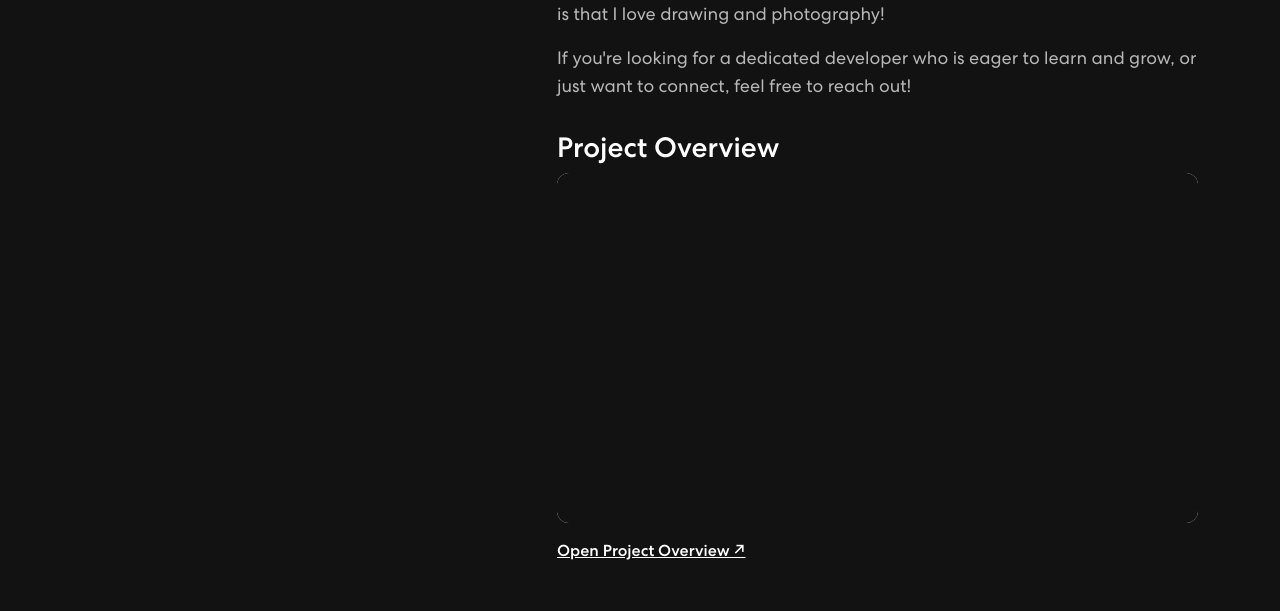
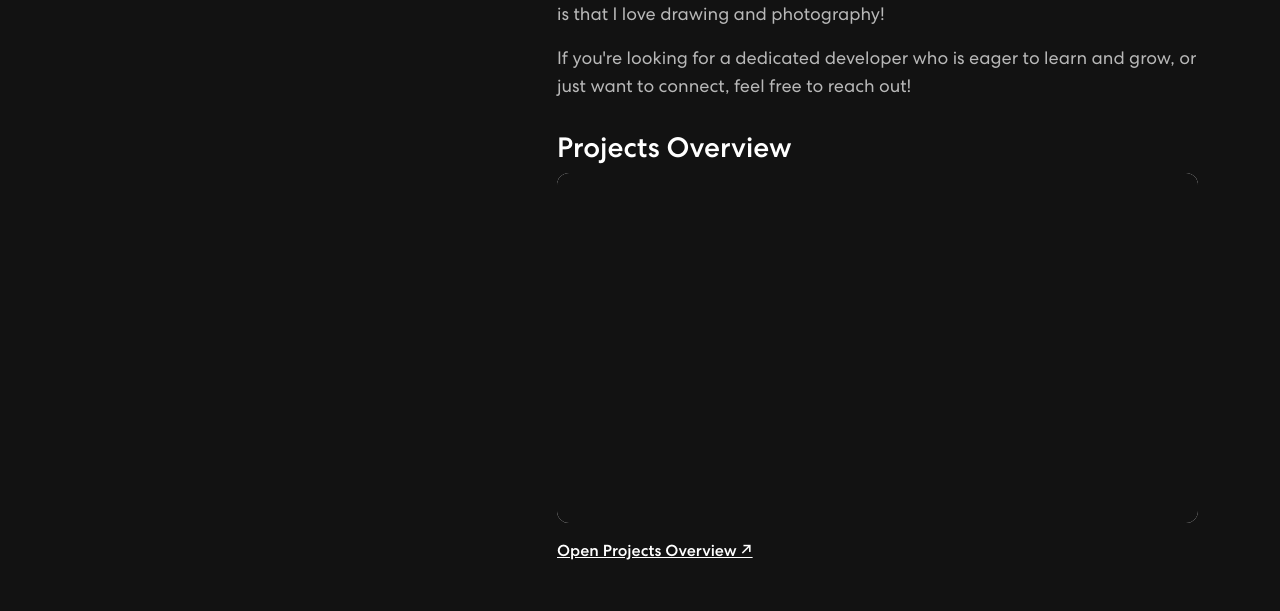
Before and after one commit to manuamurali97/Portfolio, a React (Create React App) app: page / in a window 1280 px wide. Shown: the part 2780-3391 px from the top of the page. Built offline with nearby package versions, Linux system fonts and the light colour scheme.

Commit message:
Replace resume with project overview PDF

```diff
--- a/src/components/About.js
+++ b/src/components/About.js
@@ -32,7 +32,7 @@ export const About = () => {
             </p>
 
              <div className="resume-section">
-              <h3>Project Overview</h3>
+              <h3>Projects Overview</h3>
 
               <iframe
                 src="/ProjectOverview.pdf"
@@ -46,7 +46,7 @@ export const About = () => {
                 rel="noreferrer"
                 className="resume-link"
               >
-                Open Project Overview ↗
+                Open Projects Overview ↗
               </a>
             </div>
           </Col>
```
